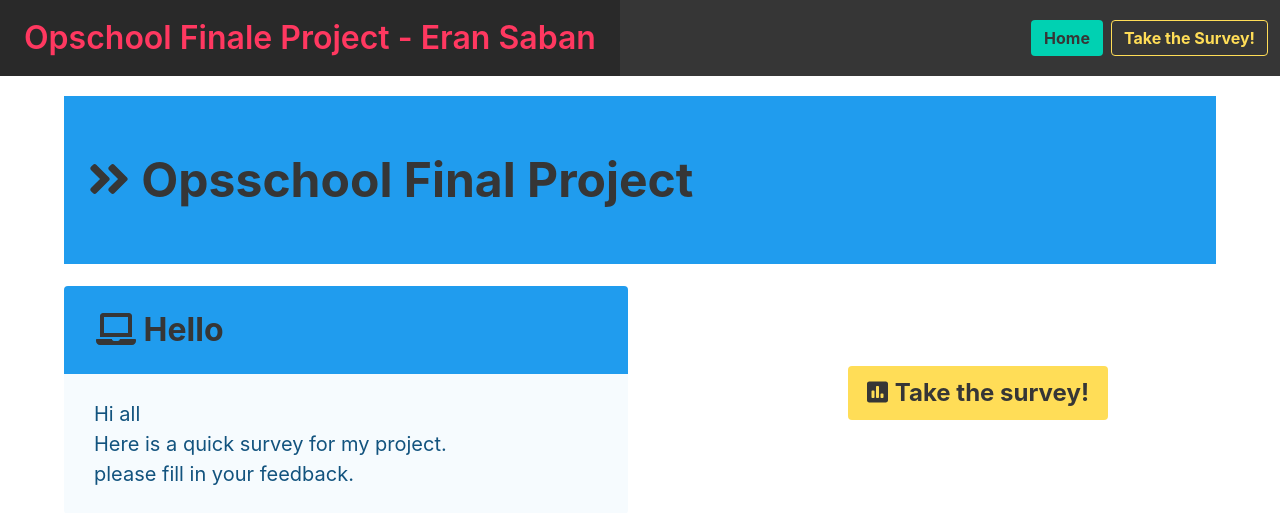
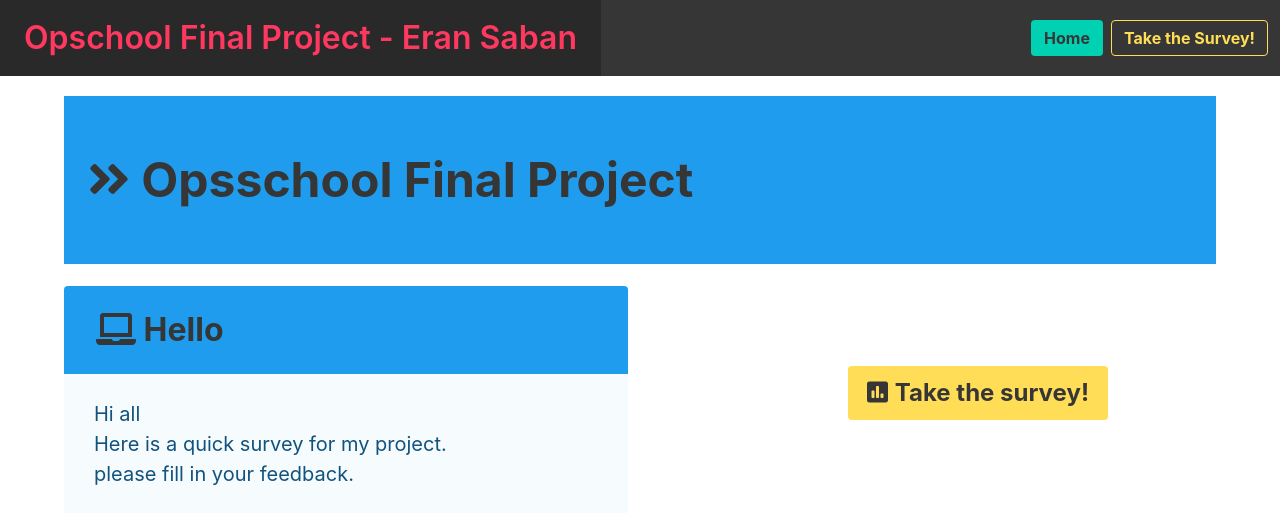
Before and after one commit to eransaban/opsschool-app, a Flask app: page / in a window 1280 px wide. Shown: the top 513 px of the page. Run offline with Flask 2, Linux system fonts and the light colour scheme; some libraries are stand-ins or nearby versions.

Commit message:
Update _navbar.html

```diff
--- a/templates/includes/_navbar.html
+++ b/templates/includes/_navbar.html
@@ -1,7 +1,7 @@
 <nav class="navbar is-dark" role="navigation" aria-label="main navigation">
   <div class="navbar-brand">
     <a class="navbar-item" href="/">
-      <div class="column is-one-fourth title has-text-danger">Opschool Finale Project - Eran Saban</div>
+      <div class="column is-one-fourth title has-text-danger">Opschool Final Project - Eran Saban</div>
     </a>
   </div>
 
```
